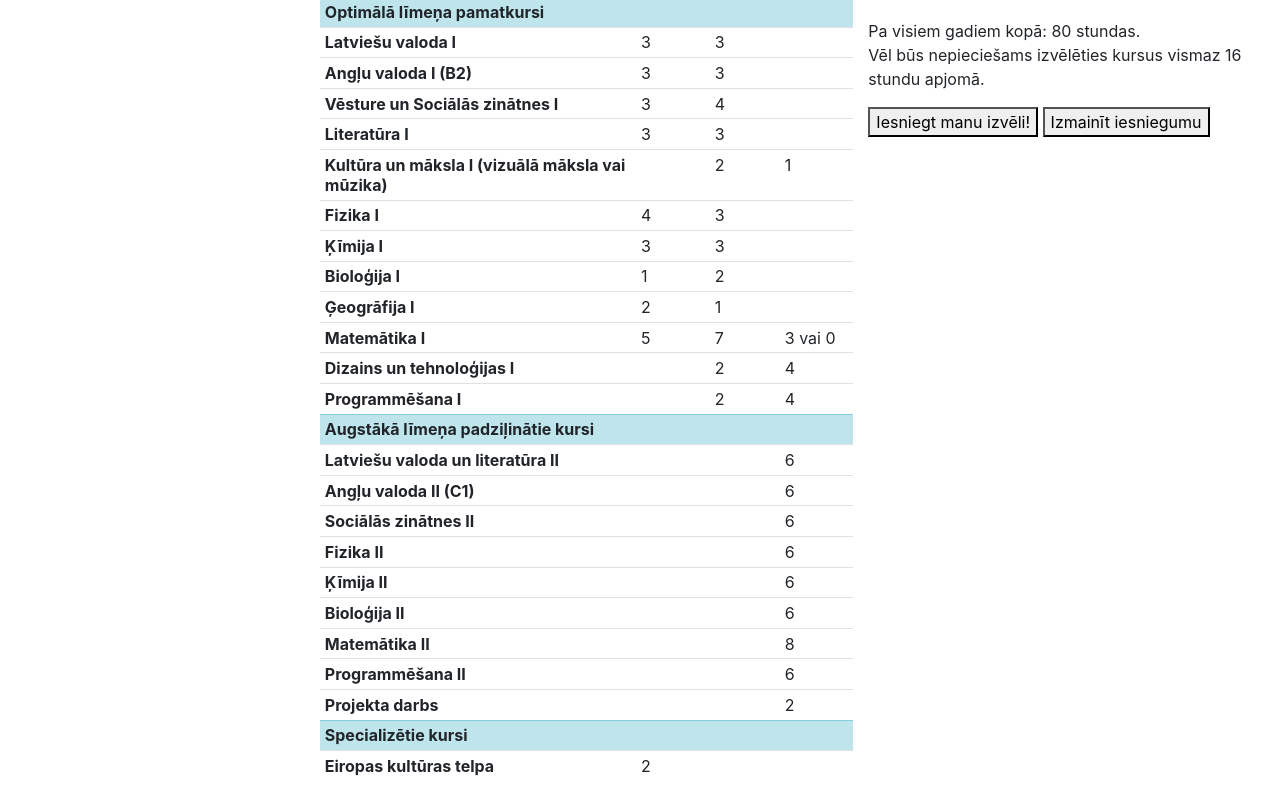
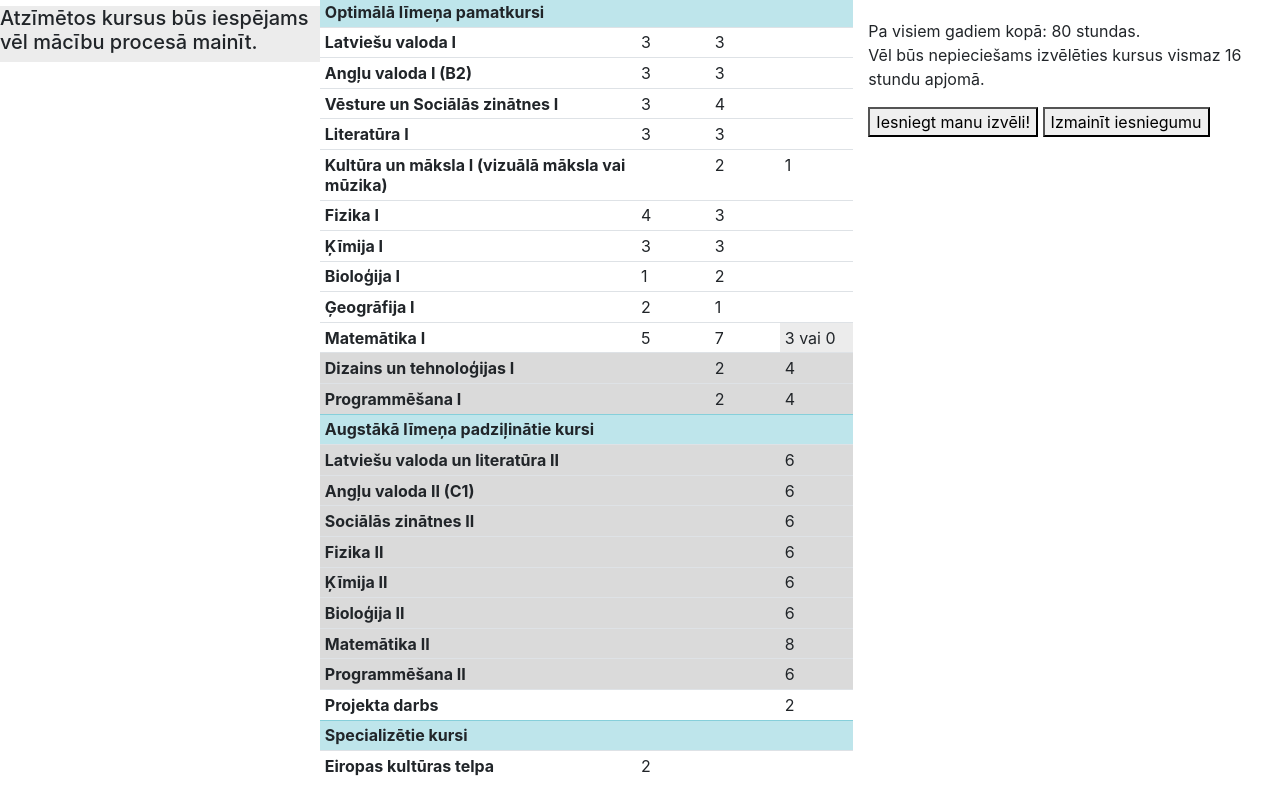
Before and after one commit to martabritala/RAGizvelev2, a Flask app: page /gatavs in a window 1280 px wide. Shown: the part 311-1108 px from the top of the page. Run offline with Flask 2, Linux system fonts and the light colour scheme; some libraries are stand-ins or nearby versions.

Commit message:
iezīmēti??

```diff
--- a/templates/gatavs.html
+++ b/templates/gatavs.html
@@ -23,6 +23,9 @@
                         {%endif%}
                     </h3>
                     <h4> Eksāmena numurs: {{numurs}}</h4>
+                    <div  class="table-active">
+                        <h5>Atzīmētos kursus būs iespējams vēl mācību procesā mainīt.</h5>
+                    </div>
                 </div>
             </div>
             <div class="col-5">
@@ -148,15 +151,15 @@
                             <th scope="row">Matemātika I</th>
                             <td>5</td>
                             <td>7</td>
-                            <td id="mat25">3 vai 0</td>
+                            <td id="mat25" class="table-active">3 vai 0</td>
                         </tr>
-                        <tr id="rez22">
+                        <tr id="rez22" class="table-active">
                             <th scope="row">Dizains un tehnoloģijas I</th>
                             <td></td>
                             <td>2</td>
                             <td>4</td>
                         </tr>
-                        <tr id="rez23">
+                        <tr id="rez23" class="table-active">
                             <th scope="row">Programmēšana I</th>
                             <td></td>
                             <td>2</td>
@@ -165,49 +168,49 @@
                         <tr class="font-weight-bolder table-info">
                             <th colspan="4">Augstākā līmeņa padziļinātie kursi</th>
                         </tr>
-                        <tr id="rez27">
+                        <tr id="rez27" class="table-active">
                             <th scope="row">Latviešu valoda un literatūra II</th>
                             <td></td>
                             <td></td>
                             <td>6</td>
                         </tr>
-                        <tr id="rez26">
+                        <tr id="rez26" class="table-active">
                             <th scope="row">Angļu valoda II (C1)</th>
                             <td></td>
                             <td></td>
                             <td>6</td>
                         </tr>
-                        <tr id="rez28">
+                        <tr id="rez28" class="table-active">
                             <th scope="row">Sociālās zinātnes II</th>
                             <td></td>
                             <td></td>
                             <td>6</td>
                         </tr>
-                        <tr id="rez30">
+                        <tr id="rez30" class="table-active">
                             <th scope="row">Fizika II</th>
                             <td></td>
                             <td></td>
                             <td>6</td>
                         </tr>
-                        <tr id="rez31">
+                        <tr id="rez31" class="table-active">
                             <th scope="row">Ķīmija II</th>
                             <td></td>
                             <td></td>
                             <td>6</td>
                         </tr>
-                        <tr id="rez32">
+                        <tr id="rez32" class="table-active">
                             <th scope="row">Bioloģija II</th>
                             <td></td>
                             <td></td>
                             <td>6</td>
                         </tr>
-                        <tr id="rez25">
+                        <tr id="rez25" class="table-active">
                             <th scope="row">Matemātika II</th>
                             <td></td>
                             <td></td>
                             <td>8</td>
                         </tr>
-                        <tr id="rez29">
+                        <tr id="rez29" class="table-active">
                             <th scope="row">Programmēšana II</th>
                             <td></td>
                             <td></td>
@@ -228,51 +231,51 @@
                             <td></td>
                             <td></td>
                         </tr>
-                        <tr id="rezspec38" style="display: none;">
+                        <tr id="rezspec38" style="display: none;" class="table-active">
                             <th scope="row">Papildu angļu valoda</th>
                             <td></td>
                             <td></td>
                             <td>2</td>
                         </tr>
-                        <tr id="rezspec35" style="display: none;">
+                        <tr id="rezspec35" style="display: none;" class="table-active">
                             <th scope="row">Angļu literatūra</th>
                             <td></td>
                             <td>2</td>
                             <td>2</td>
                         </tr>
-                        <tr id="rezspec41" style="display: none;">
+                        <tr id="rezspec41" style="display: none;" class="table-active">
                             <th scope="row">Krievu valoda A2</th>
-                            <td id="spec4110"></td>
+                            <td id="spec4110" class="table-light"></td>
                             <td id="spec4111"></td>
                             <td id="spec4112"></td>
                         </tr>
-                        <tr id="rezspec36" style="display: none;">
+                        <tr id="rezspec36" style="display: none;" class="table-active">
                             <th scope="row">Filozofijas pamati</th>
                             <td></td>
                             <td></td>
                             <td>2</td>
                         </tr>
-                        <tr id="rezspec39" style="display: none;">
+                        <tr id="rezspec39" style="display: none;" class="table-active">
                             <th scope="row">Psiholoģijas pamati</th>
                             <td></td>
                             <td></td>
                             <td>2</td>
                         </tr>
-                        <tr id="rezspec34" style="display: none;">
+                        <tr id="rezspec34" style="display: none;" class="table-active">
                             <th scope="row">Debates</th>
-                            <td id="spec3410"></td>
+                            <td id="spec3410" class="table-light"></td>
                             <td id="spec3411"></td>
                             <td id="spec3412"></td>
                         </tr>
-                        <tr id="rezspec37" style="display: none;">
+                        <tr id="rezspec37" style="display: none;" class="table-active">
                             <th scope="row">Publiskā uzstāšanās</th>
-                            <td id="spec3710"></td>
+                            <td id="spec3710" class="table-light"></td>
                             <td id="spec3711"></td>
                             <td id="spec3712"></td>
                         </tr>
-                        <tr id="rezspec40" style="display: none;">
+                        <tr id="rezspec40" style="display: none;" class="table-active">
                             <th scope="row">Robotika</th>
-                            <td id="spec4010"></td>
+                            <td id="spec4010" class="table-light"></td>
                             <td id="spec4011"></td>
                             <td id="spec4012"></td>
                         </tr>
```
